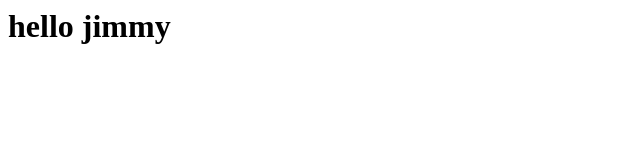
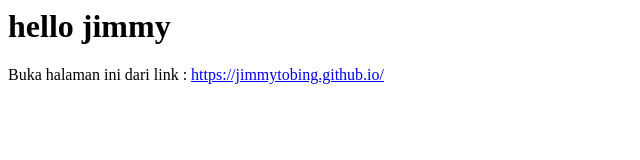
Before and after one commit to jimmytobing/jimmytobing.github.io, a plain HTML site: page index.html in a window 1280 px wide. Shown: the whole page, without its empty margins (0-640 px from the left). Drawn offline with Linux system fonts and the light colour scheme.

Commit message:
Update index.html

```diff
--- a/index.html
+++ b/index.html
@@ -1,5 +1,6 @@
 <html>
 <body>
 	<h1> hello jimmy </h1>
+        Buka halaman ini dari link : <a href="https://jimmytobing.github.io/"> https://jimmytobing.github.io/ </a>
 </body>
 </html>
```
